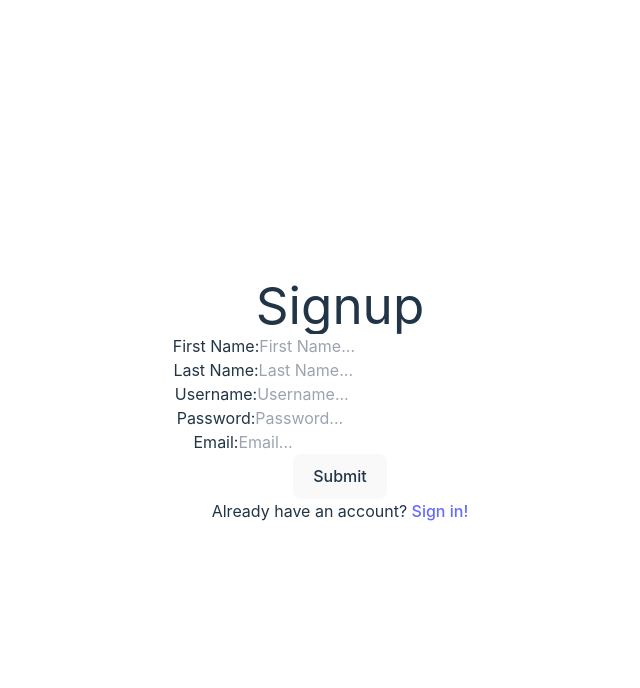
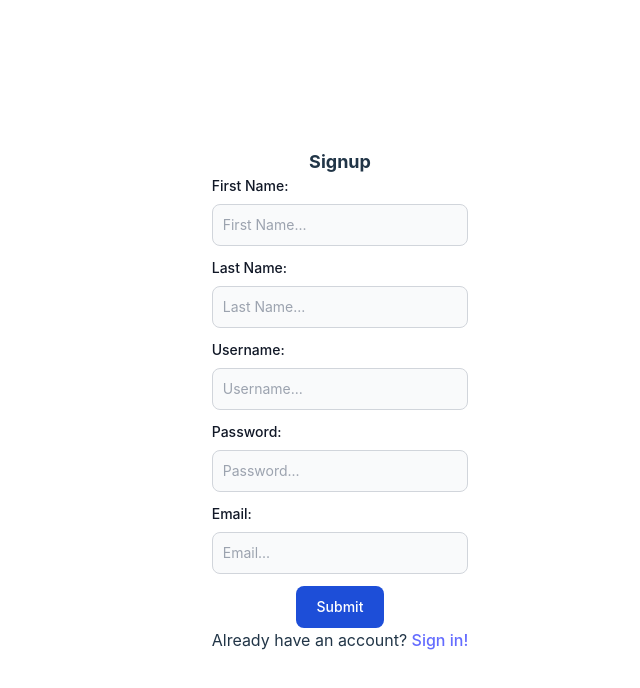
Before and after one commit to cjacqo/journaling, a React (Vite) app: page /signup in a window 1280 px wide. Shown: the top 688 px of the page, without its empty margins (300-940 px from the left). Built offline with nearby package versions, Linux system fonts and the light colour scheme.

Commit message:
Modal and EntryModal and Form have initial styles. Work on a better styling.

```diff
--- a/src/components/form/Form.jsx
+++ b/src/components/form/Form.jsx
@@ -15,13 +15,21 @@ const FormInput = ({ input }) => {
     required
   } = input
 
+  const inputClasses = `
+    bg-gray-50 border border-gray-300 text-gray-900 text-sm rounded-lg
+    focus:ring-blue-500 focus:border-blue-500
+    block w-full p-2.5
+    dark:bg-gray-700 dark:border-gray-600 dark:placeholder-gray-400
+    dark:text-white dark:focus:ring-blue-500 dark:focus:border-blue-500
+  `
+
   return (
-    <div className="form-control">
-      <label htmlFor={htmlFor}>{`${label}:`}</label>
+    <div className="flex flex-col justify-start items-start mb-3">
+      <label className='block mb-2 text-sm font-medium text-gray-900 dark:text-white' htmlFor={htmlFor}>{`${label}:`}</label>
       {
         type === 'textarea' ? (
           <textarea
-            className='form-input'
+            className={inputClasses + ' resize-none'}
             id={htmlFor}
             placeholder={`${label}...`}
             value={value}
@@ -30,10 +38,10 @@ const FormInput = ({ input }) => {
         ) : (
           <input
             type={type}
-            className='form-input'
+            className={inputClasses}
             id={htmlFor}
             placeholder={`${label}...`}
-            value={value}
+            value={type === 'date' ? new Date(value).toISOString().split('T')[0] : value}
             onChange={e => changeHandler(e.target.value)}
             required={required} />
         )
@@ -71,17 +79,17 @@ const Form = ({
   return (
     <div className={`form--container ${formType}`}>
       <div className="form-title--container">
-        <h1>{title}</h1>
+        <h1 className='text-lg font-bold'>{title}</h1>
       </div>
 
-      <form onSubmit={submitHandler} className={`form ${formType}`}>
+      <form onSubmit={submitHandler} className={`max-w-sm mx-auto ${formType}`}>
         {
           inputs.map((input, i) => (
             <FormInput key={i} input={input} />
           ))
         }
         <div className="form-button--container">
-          <button type='submit' className='btn'>{buttonText}</button>
+          <button type='submit' className='text-white bg-blue-700 hover:bg-blue-800 focus:ring-4 focus:outline-none focus:ring-blue-300 font-medium rounded-lg text-sm w-full sm:w-auto px-5 py-2.5 text-center dark:bg-blue-600 dark:hover:bg-blue-700 dark:focus:ring-blue-800'>{buttonText}</button>
         </div>
       </form>
     </div>
--- a/src/components/modal/Modal.jsx
+++ b/src/components/modal/Modal.jsx
@@ -14,7 +14,7 @@ const Modal = ({ children, className, modalOpen, setModalOpen }) => {
       <div
         onClick={e => e.stopPropagation()}
         className={`
-          relative bg-blue-300 rounded-xl shadow p-6 h-[400px] w-[400px]
+          relative bg-blue-300 rounded-xl shadow-xl p-6 h-[450px] w-[400px]
           transition-all ${modalOpen ? 'scale-100 opacity-100' : 'scale-125 opacity-0'}
         `}>
         <button
```
